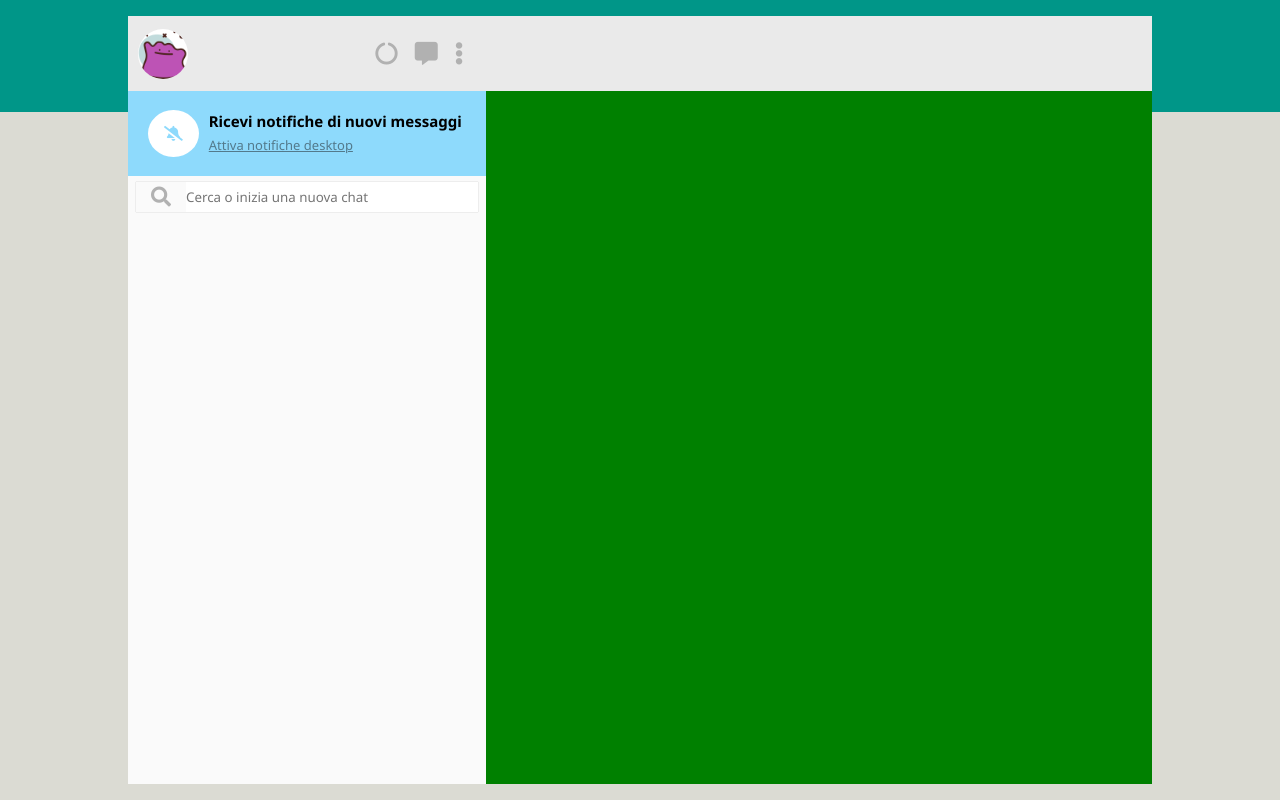
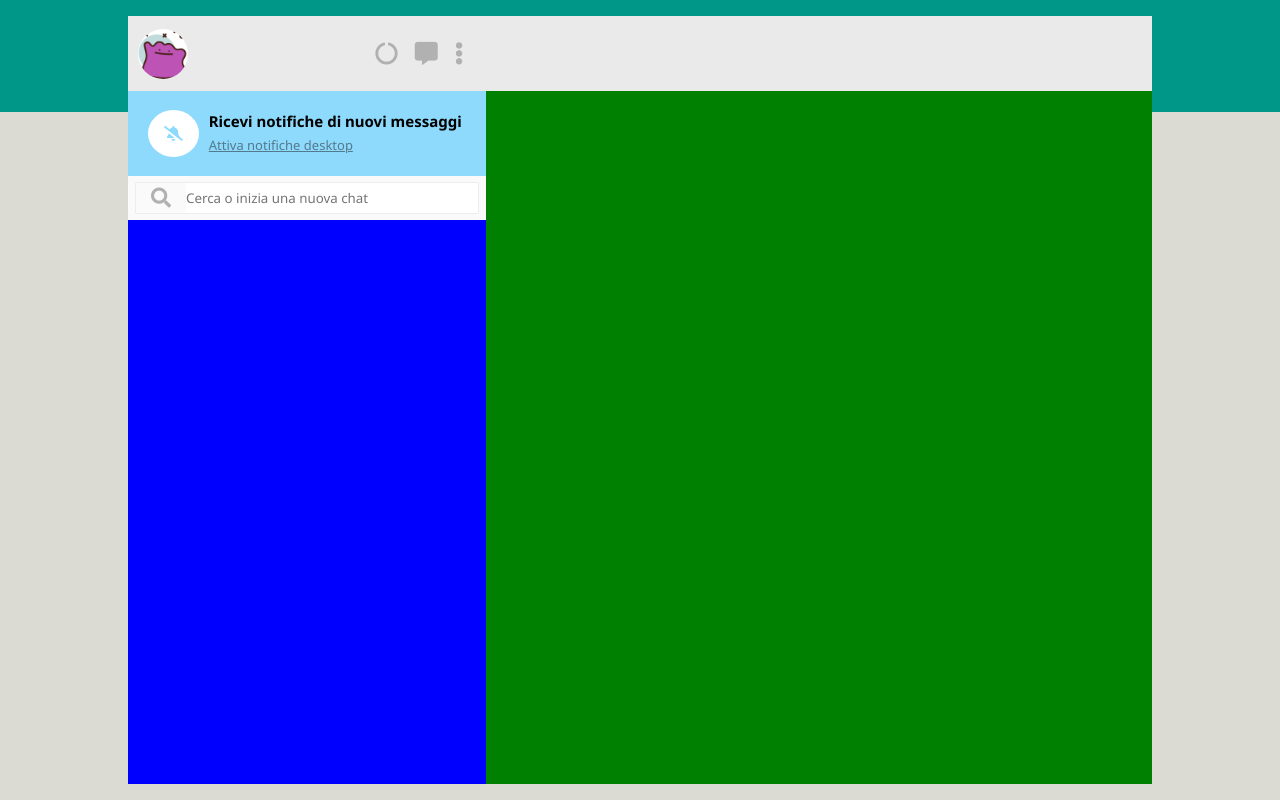
Before and after one commit to Simone-Tarantino/js-html-css-boolzap, a plain HTML site: page index.html in a window 1280 px wide. Drawn offline with nearby package versions, Linux system fonts and the light colour scheme.

Commit message:
WIP lista chat

```diff
--- a/css/style.css
+++ b/css/style.css
@@ -84,12 +84,12 @@ body {
   font-size: 13px;
 }
 
-/* barra ricerca & chats */
+/* barra ricerca */
 
 .search-chat {
   display: flex;
   align-items: center;
-  margin: 6px 8px;
+  margin: 7px 8px;
   box-shadow: 0px 0px 1px rgba(0, 0, 0, 0.3);
 }
 .search-chat i {
@@ -101,6 +101,15 @@ body {
   width: 100%;
   height: 30px;
   border: 0;
+}
+
+/* lista chats */
+
+.chat-list {
+  width: 100%;
+  height: calc(100% - (44px + 85px + 75px));
+  background-color: blue;
+  overflow-y: scroll;
 }
 
 /* parte destra */
```
Also changed, not shown: index.html (+1 -0 lines).
